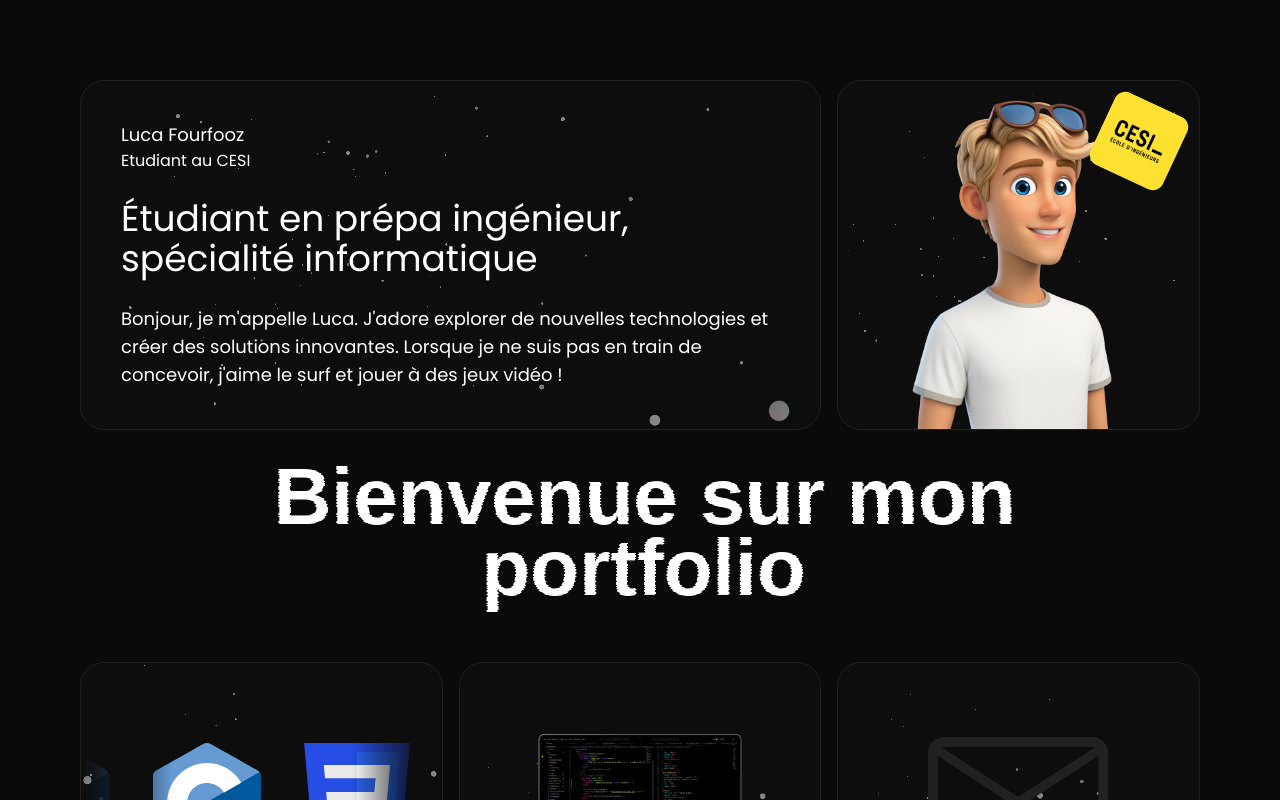
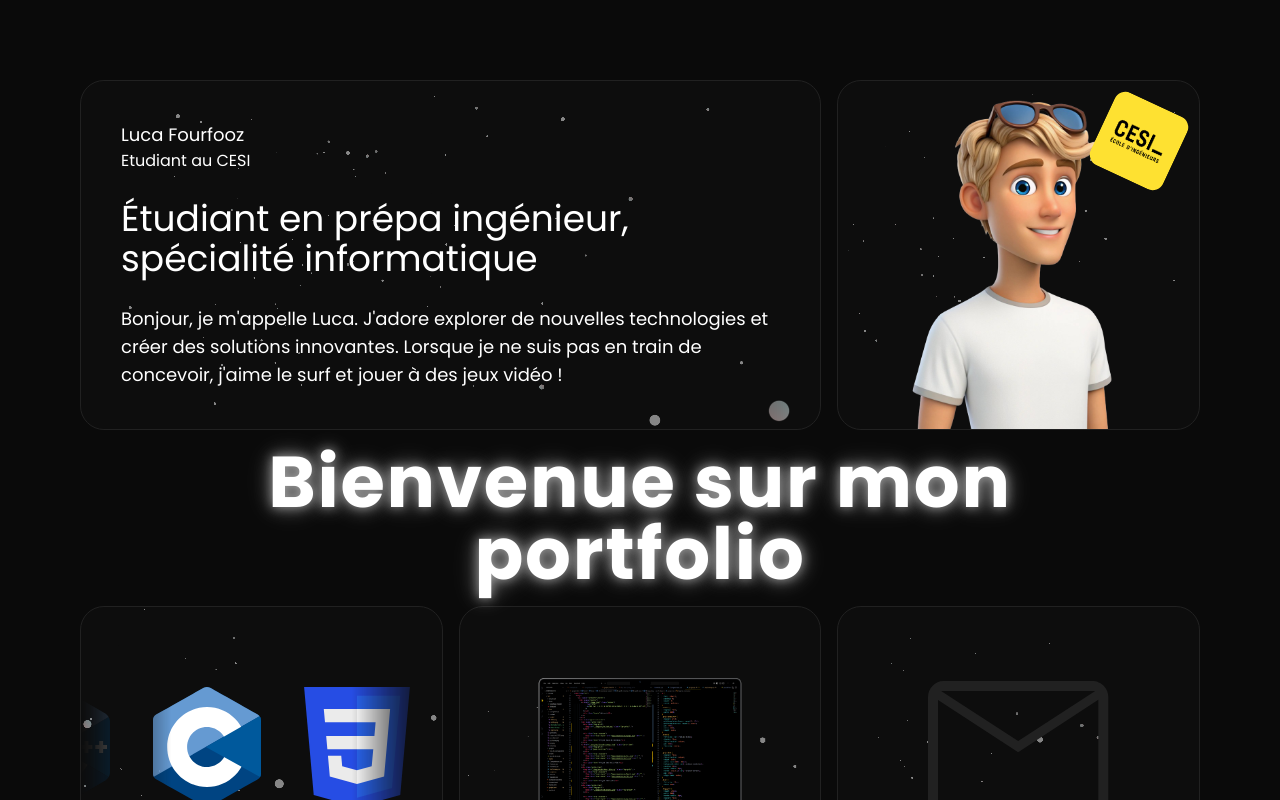
Before and after one commit to Lucacist/portfolio-react, a React (Vite) app: page / in a window 1280 px wide. Shown: the top 800 px of the page. Built offline with nearby package versions, Linux system fonts and the light colour scheme.

Commit message:
Replace FuzzyText with standard heading and add text-glow effect

```diff
--- a/src/App.css
+++ b/src/App.css
@@ -14,3 +14,20 @@ body {
   --couleur-texte: #fff;
   --couleur-sous-texte: #ffffff95;
 }
+
+.text-glow {
+  text-shadow: 0 0 10px rgba(255, 255, 255, 0.5), 0 0 20px rgba(255, 255, 255, 0.3), 0 0 30px rgba(255, 255, 255, 0.2);
+  animation: pulse 3s infinite;
+}
+
+@keyframes pulse {
+  0% {
+    text-shadow: 0 0 10px rgba(255, 255, 255, 0.5), 0 0 20px rgba(255, 255, 255, 0.3), 0 0 30px rgba(255, 255, 255, 0.2);
+  }
+  50% {
+    text-shadow: 0 0 15px rgba(255, 255, 255, 0.6), 0 0 25px rgba(255, 255, 255, 0.4), 0 0 35px rgba(255, 255, 255, 0.3);
+  }
+  100% {
+    text-shadow: 0 0 10px rgba(255, 255, 255, 0.5), 0 0 20px rgba(255, 255, 255, 0.3), 0 0 30px rgba(255, 255, 255, 0.2);
+  }
+}
--- a/src/components/Hero.jsx
+++ b/src/components/Hero.jsx
@@ -76,17 +76,9 @@ const Hero = () => {
         </div>
 
         <div className="w-full h-full flex items-center justify-center relative z-10 top-0 left-0 p-4">
-          <FuzzyText
-            baseIntensity={0.05}
-            hoverIntensity={0.2}
-            enableHover={enableHover}
-            fontSize="clamp(2.5rem, 10vw, 5rem)"
-            maxWidth="95vw"
-            textAlign="center"
-            fontWeight={700}
-          >
+          <h1 className="text-[var(--couleur-texte)] text-4xl sm:text-5xl md:text-6xl lg:text-7xl font-bold tracking-wide text-glow">
             Bienvenue sur mon portfolio
-          </FuzzyText>
+          </h1>
         </div>
 
         {/* Deuxième ligne */}
```
